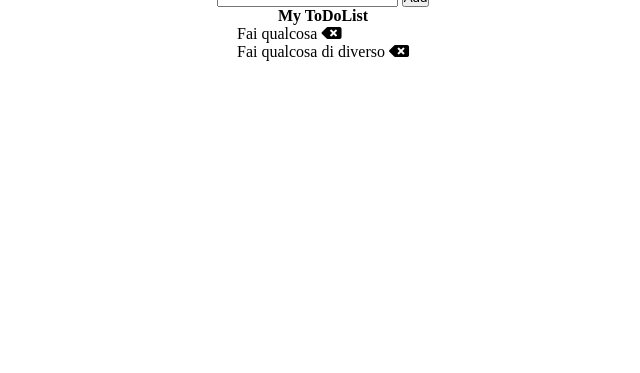
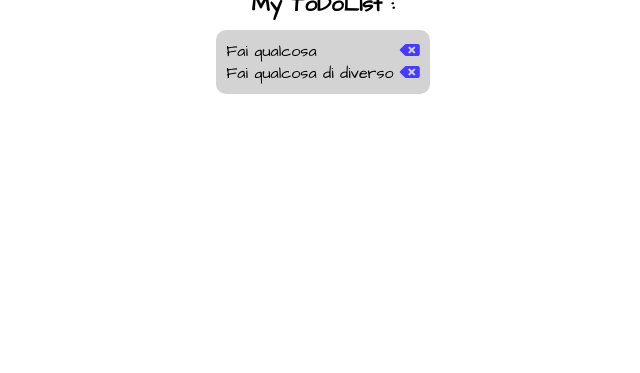
Before and after one commit to roccorefice/vue-todolist, a plain HTML site: page index.html in a window 1280 px wide. Shown: the part 427-800 px from the top of the page, without its empty margins (317-957 px from the left). Drawn offline with nearby package versions, Linux system fonts and the light colour scheme.

Commit message:
secondo commit
stile della todolist

```diff
--- a/assets/css/style.css
+++ b/assets/css/style.css
@@ -3,6 +3,8 @@
     padding: 0;
     margin: 0;
 }
+body{
+    font-family: 'Architects Daughter', cursive;}
 
 
 .d_flex_col{
@@ -12,7 +14,27 @@
     align-items: center;
     height: 100vh;
 }
+.d_flex{
+    display: flex;
+    justify-content: space-between;
+
+}
 
 .logo img{
     width: 300px;
 }
+
+.title{
+    padding: 10px 0;
+    font-size: 22px;
+
+}
+.list{
+    padding: 10px 0;
+    background-color: lightgrey;
+    padding: 10px;
+    border-radius: 10px;
+}
+.list_item i {
+    color:#463BFF ;
+}
--- a/index.html
+++ b/index.html
@@ -3,6 +3,9 @@
 <head>
     <meta charset="UTF-8">
     <meta name="viewport" content="width=device-width, initial-scale=1.0">
+    <link rel="preconnect" href="https://fonts.gstatic.com">
+    <link rel="preconnect" href="https://fonts.gstatic.com">
+    <link href="https://fonts.googleapis.com/css2?family=Architects+Daughter&family=Shadows+Into+Light&display=swap" rel="stylesheet">
     <link rel="stylesheet" href="https://cdnjs.cloudflare.com/ajax/libs/font-awesome/5.15.1/css/all.min.css" integrity="sha512-+4zCK9k+qNFUR5X+cKL9EIR+ZOhtIloNl9GIKS57V1MyNsYpYcUrUeQc9vNfzsWfV28IaLL3i96P9sdNyeRssA==" crossorigin="anonymous" />
     <link rel="stylesheet" href="./assets/css/style.css">
     <title>todolist</title>
@@ -19,11 +22,11 @@
 
             </div>
             <div class="title">
-                <strong>My ToDoList</strong>
+                <strong>My ToDoList :</strong>
 
             </div>
             <div class="list">
-                <div class="list_item">
+                <div class="list_item d_flex">
                     <span>Fai qualcosa</span>
                     <span><i class="fas fa-backspace"></i></span>
                 </div>
```
